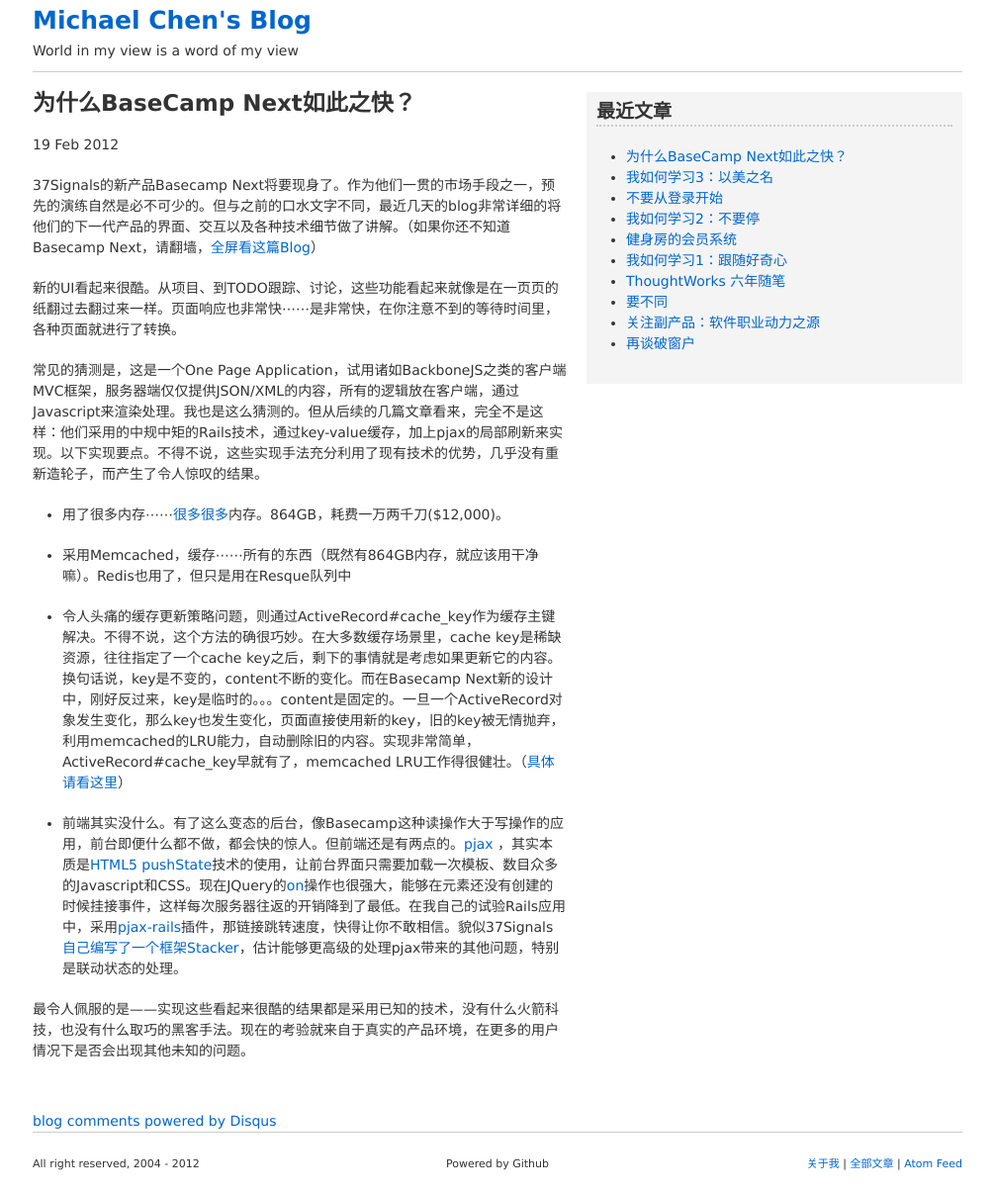
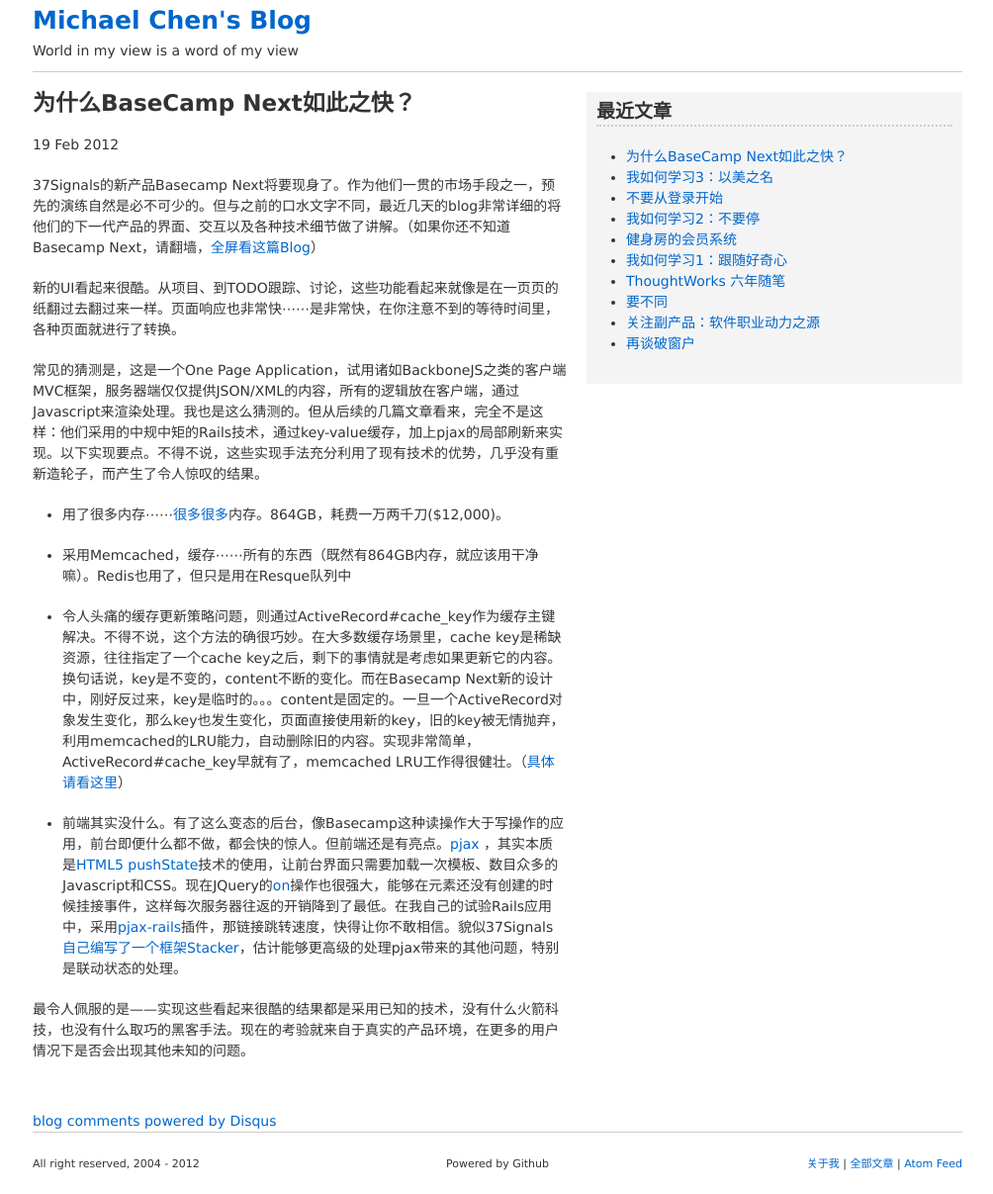
Before and after one commit to mechiland/mechiland.github.com, a Jekyll site: the page built from _posts/2012-02-19-why-basecamp-next-so-fast.md, in a window 1280 px wide. Shown: the whole page at 99% size, without its empty margins (137-1141 px from the left). Built offline with Jekyll 4.4.1, drawn with Linux system fonts in a browser that asks for light colours; Markdown is read by kramdown in place of the engine named in the settings; comment, search, counter and statistics services are not loaded.

Commit message:
fix typo

```diff
--- a/_posts/2012-02-19-why-basecamp-next-so-fast.md
+++ b/_posts/2012-02-19-why-basecamp-next-so-fast.md
@@ -18,6 +18,6 @@
 
 * 令人头痛的缓存更新策略问题，则通过ActiveRecord#cache_key作为缓存主键解决。不得不说，这个方法的确很巧妙。在大多数缓存场景里，cache key是稀缺资源，往往指定了一个cache key之后，剩下的事情就是考虑如果更新它的内容。换句话说，key是不变的，content不断的变化。而在Basecamp Next新的设计中，刚好反过来，key是临时的。。。content是固定的。一旦一个ActiveRecord对象发生变化，那么key也发生变化，页面直接使用新的key，旧的key被无情抛弃，利用memcached的LRU能力，自动删除旧的内容。实现非常简单，ActiveRecord#cache_key早就有了，memcached LRU工作得很健壮。（[具体请看这里](http://37signals.com/svn/posts/3113-how-key-based-cache-expiration-works)）
 
-* 前端其实没什么。有了这么变态的后台，像Basecamp这种读操作大于写操作的应用，前台即便什么都不做，都会快的惊人。但前端还是有两点的。[pjax](https://github.com/defunkt/jquery-pjax) ，其实本质是[HTML5 pushState](http://diveintohtml5.info/history.html)技术的使用，让前台界面只需要加载一次模板、数目众多的Javascript和CSS。现在JQuery的[on](http://api.jquery.com/on/)操作也很强大，能够在元素还没有创建的时候挂接事件，这样每次服务器往返的开销降到了最低。在我自己的试验Rails应用中，采用[pjax-rails](http://rubygems.org/gems/pjax-rails)插件，那链接跳转速度，快得让你不敢相信。貌似37Signals[自己编写了一个框架Stacker](http://37signals.com/svn/posts/3112-how-basecamp-next-got-to-be-so-damn-fast-without-using-much-client-side-ui)，估计能够更高级的处理pjax带来的其他问题，特别是联动状态的处理。
+* 前端其实没什么。有了这么变态的后台，像Basecamp这种读操作大于写操作的应用，前台即便什么都不做，都会快的惊人。但前端还是有亮点。[pjax](https://github.com/defunkt/jquery-pjax) ，其实本质是[HTML5 pushState](http://diveintohtml5.info/history.html)技术的使用，让前台界面只需要加载一次模板、数目众多的Javascript和CSS。现在JQuery的[on](http://api.jquery.com/on/)操作也很强大，能够在元素还没有创建的时候挂接事件，这样每次服务器往返的开销降到了最低。在我自己的试验Rails应用中，采用[pjax-rails](http://rubygems.org/gems/pjax-rails)插件，那链接跳转速度，快得让你不敢相信。貌似37Signals[自己编写了一个框架Stacker](http://37signals.com/svn/posts/3112-how-basecamp-next-got-to-be-so-damn-fast-without-using-much-client-side-ui)，估计能够更高级的处理pjax带来的其他问题，特别是联动状态的处理。
 
 最令人佩服的是——实现这些看起来很酷的结果都是采用已知的技术，没有什么火箭科技，也没有什么取巧的黑客手法。现在的考验就来自于真实的产品环境，在更多的用户情况下是否会出现其他未知的问题。
```
